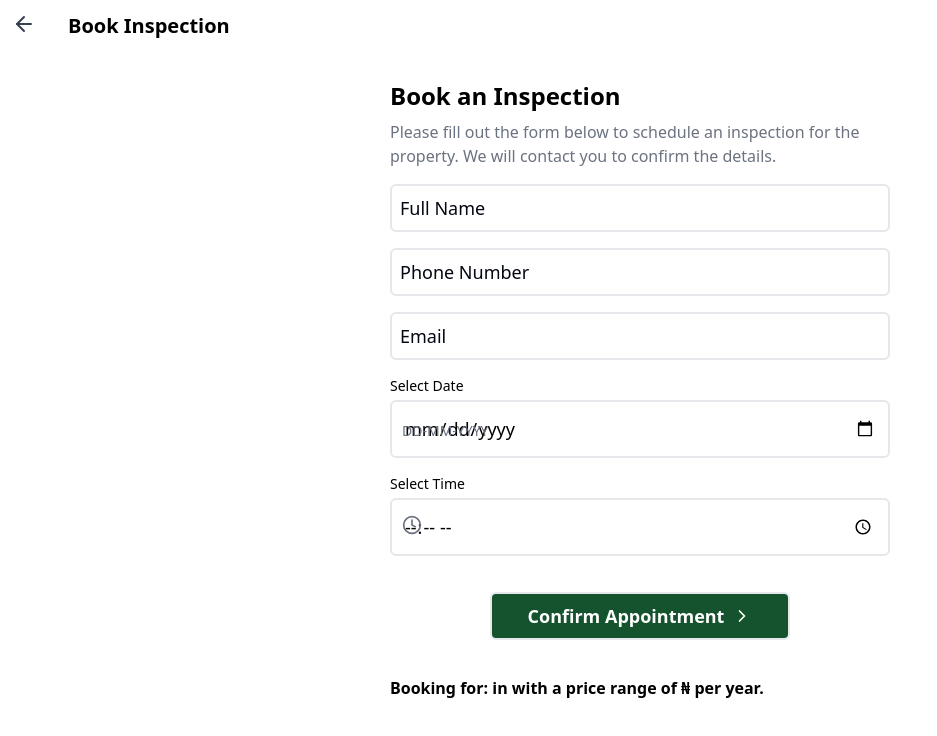
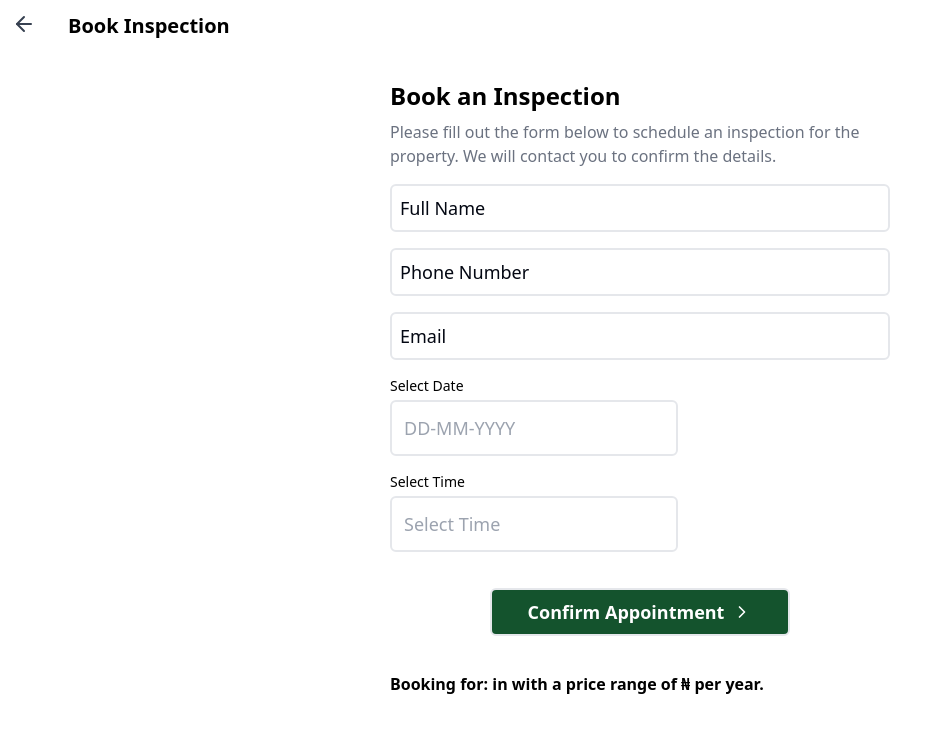
Before and after one commit to Ebus042/akure-housing, a React (Vite) app: page /book-inspection in a window 1280 px wide. Shown: the top 736 px of the page, without its empty margins (0-937 px from the left). Built offline with nearby package versions, Linux system fonts and the light colour scheme.

Commit message:
Improved

```diff
--- a/package.json
+++ b/package.json
@@ -11,9 +11,11 @@
   },
   "dependencies": {
     "@emailjs/browser": "^4.4.1",
+    "date-fns": "^4.1.0",
     "framer-motion": "^12.34.0",
     "lucide-react": "^0.545.0",
     "react": "^19.2.0",
+    "react-datepicker": "^9.1.0",
     "react-dom": "^19.2.0",
     "react-router-dom": "^7.13.0",
     "swiper": "^12.1.1"
--- a/src/components/booking/BookingForm.jsx
+++ b/src/components/booking/BookingForm.jsx
@@ -2,9 +2,14 @@
 import { useState } from "react";
 import emailjs from "@emailjs/browser";
 import { useRef } from "react";
+import DatePicker from "react-datepicker";
+import "react-datepicker/dist/react-datepicker.css";
+import { format } from "date-fns";
 
 const BookingForm = ({ property }) => {
   const [isLoading, setIsLoading] = useState(false);
+  const [selectedDate, setSelectedDate] = useState(null);
+  const [selectedTime, setSelectedTime] = useState(null);
   const [modal, setModal] = useState({
     show: false,
     type: "", // "success" or "error"
@@ -107,35 +112,53 @@
             className="border-2 rounded-md w-full p-3 text-lg appearance-none min-h-[44px]"
           />
         </div> */}
-        <div className="relative">
-          <label htmlFor="date" className="block mb-1 text-sm font-medium">
-            Select Date
-          </label>
-          <input
-            type="date"
-            id="date"
-            name="date"
-            required
-            className="border-2 rounded-md w-full p-3 text-lg min-h-[44px] appearance-none"
+        <div>
+          <label className="block mb-1 text-sm font-medium">Select Date</label>
+
+          <DatePicker
+            selected={selectedDate}
+            onChange={(date) => setSelectedDate(date)}
+            dateFormat="dd-MM-yyyy"
+            placeholderText="DD-MM-YYYY"
+            className="border-2 rounded-md w-full p-3 text-lg"
+            minDate={new Date()}
           />
-          <p className="absolute left-3 top-[50%] text-sm text-gray-500 mt-1">
-            DD-MM-YYYY
-          </p>
         </div>
 
-        <div className="relative">
-          <label htmlFor="time" className="block mb-1 text-sm font-medium">
-            Select Time
-          </label>
-          <input
-            type="time"
-            id="time"
-            name="time"
-            required
-            className="border-2  rounded-md w-full p-3 text-lg min-h-[44px] appearance-none"
+        <div>
+          <label className="block mb-1 text-sm font-medium">Select Time</label>
+
+          <DatePicker
+            selected={selectedTime}
+            onChange={(time) => setSelectedTime(time)}
+            showTimeSelect
+            showTimeSelectOnly
+            timeIntervals={30}
+            timeCaption="Time"
+            dateFormat="hh:mm aa"
+            placeholderText="Select Time"
+            className="border-2 rounded-md w-full p-3 text-lg"
+            minTime={
+              selectedDate &&
+              selectedDate.toDateString() === new Date().toDateString()
+                ? new Date()
+                : new Date(0, 0, 0, 9, 0) // 9:00 AM
+            }
+            maxTime={new Date(0, 0, 0, 18, 0)} // 6:00 PM
           />
-          <Clock className="absolute left-3 top-[50%] w-5 h-5 pointer-events-none text-gray-500" />
         </div>
+
+        <input
+          type="hidden"
+          name="date"
+          value={selectedDate ? format(selectedDate, "dd-MM-yyyy") : ""}
+        />
+
+        <input
+          type="hidden"
+          name="time"
+          value={selectedTime ? format(selectedTime, "hh:mm aa") : ""}
+        />
 
         <input
           type="hidden"
--- a/src/components/property/PropertySelected.jsx
+++ b/src/components/property/PropertySelected.jsx
@@ -3,6 +3,7 @@
 import { useState, useEffect } from "react";
 
 const PropertySelected = () => {
+  const [selectedImage, setSelectedImage] = useState(null);
   const [loading, setLoading] = useState(false);
   const { id } = useParams();
   const navigate = useNavigate();
@@ -108,16 +109,40 @@
           {property.images.slice(1).map((image, index) => (
             <div
               key={index}
-              className="
-            w-full aspect-[4/3] rounded-lg overflow-hidden"
+              onClick={() => setSelectedImage(image)}
+              className="w-full aspect-[4/3] rounded-lg overflow-hidden cursor-pointer"
             >
               <img
                 src={image}
-                className="w-full h-full rounded-lg object-cover"
+                className="w-full h-full rounded-lg object-cover hover:scale-105 transition duration-300"
                 alt=""
               />
             </div>
           ))}
+          {selectedImage && (
+            <div
+              className="fixed inset-0 bg-black/80 flex items-center justify-center z-50 p-4"
+              onClick={() => setSelectedImage(null)}
+            >
+              <div
+                className="relative max-w-4xl w-full"
+                onClick={(e) => e.stopPropagation()}
+              >
+                <img
+                  src={selectedImage}
+                  alt=""
+                  className="w-full max-h-[90vh] object-contain rounded-lg"
+                />
+
+                <button
+                  onClick={() => setSelectedImage(null)}
+                  className="absolute top-4 right-4 text-white text-2xl"
+                >
+                  ✕
+                </button>
+              </div>
+            </div>
+          )}
         </div>
       </div>
     </section>
```
Also changed, not shown: 1 other file (tests, documents, lock files or other folders).
